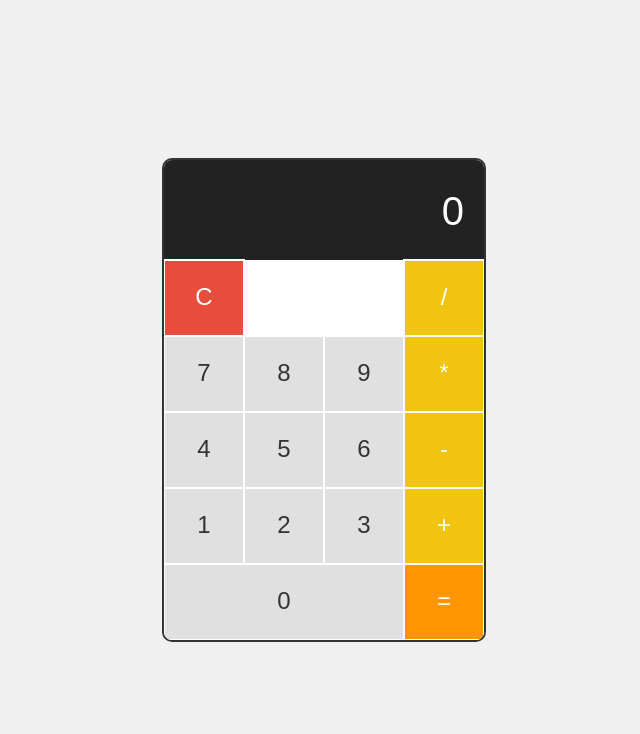
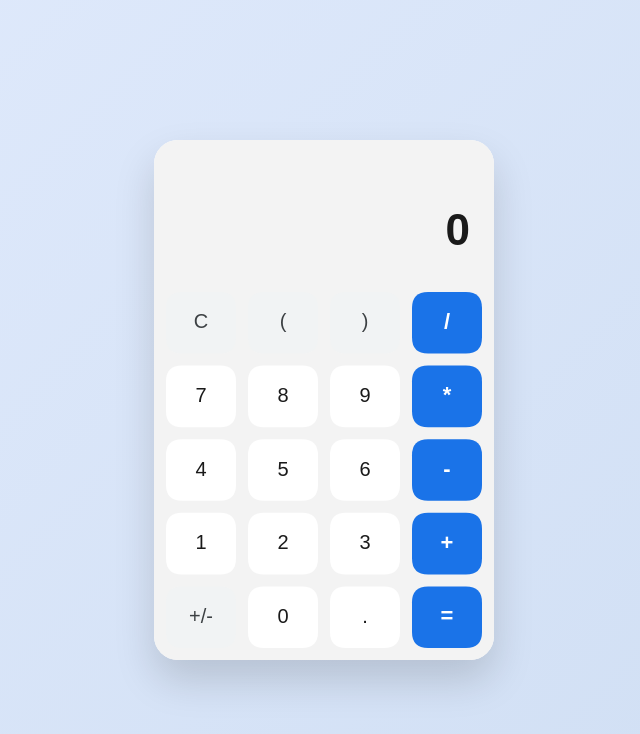
Before and after one commit to 1865604/canvas-calculator, a plain HTML site: page index.html in a window 1280 px wide. Shown: the whole page, without its empty margins (316-956 px from the left). Drawn offline with Linux system fonts and the light colour scheme.

Commit message:
Update index.html

```diff
--- a/index.html
+++ b/index.html
@@ -2,102 +2,192 @@
 <html lang="ja">
 <head>
     <meta charset="UTF-8">
-    <title>Canvas 電卓</title>
+    <meta name="viewport" content="width=device-width, initial-scale=1.0">
+    <title>Modern Fluent Calculator</title>
     <style>
-        body { display: flex; justify-content: center; align-items: center; height: 100vh; background: #f0f0f0; margin: 0; }
-        canvas { border: 2px solid #333; background: #fff; border-radius: 10px; cursor: pointer; }
+        body {
+            display: flex;
+            justify-content: center;
+            align-items: center;
+            height: 100vh;
+            background: linear-gradient(135deg, #e0eafc, #cfdef3);
+            margin: 0;
+            font-family: -apple-system, BlinkMacSystemFont, "Segoe UI", Roboto, Helvetica, Arial, sans-serif;
+        }
+        canvas {
+            box-shadow: 0 20px 40px rgba(0,0,0,0.15);
+            border-radius: 24px;
+            background: #ffffff;
+            cursor: pointer;
+            -webkit-tap-highlight-color: transparent;
+        }
     </style>
 </head>
 <body>
 
-<canvas id="calcCanvas" width="320" height="480"></canvas>
+<canvas id="calcCanvas" width="340" height="520"></canvas>
 
 <script>
 const canvas = document.getElementById('calcCanvas');
 const ctx = canvas.getContext('2d');
 
+// 高解像度ディスプレイ（Retinaなど）対応
+const dpr = window.devicePixelRatio || 1;
+canvas.width = 340 * dpr;
+canvas.height = 520 * dpr;
+canvas.style.width = '340px';
+canvas.style.height = '520px';
+ctx.scale(dpr, dpr);
+
 let displayValue = '0';
 let currentInput = '';
+let activeKey = null; // タッチ中のボタン
 
-// ボタンの配置定義
+// Windows/Google風のモダンな配列
 const buttons = [
-    ['C', ' ', ' ', '/'],
+    ['C', '(', ')', '/'],
     ['7', '8', '9', '*'],
     ['4', '5', '6', '-'],
     ['1', '2', '3', '+'],
-    ['0', ' ', ' ', '=']
+    ['+/-', '0', '.', '=']
 ];
 
 const cols = 4;
 const rows = 5;
-const btnWidth = canvas.width / cols;
-const btnHeight = (canvas.height - 100) / rows; // 画面上部100pxはディスプレイ用
+const padding = 12;
+const topOffset = 140; // ディスプレイ領域を広く
+const btnWidth = (340 - (padding * (cols + 1))) / cols;
+const btnHeight = (520 - topOffset - (padding * (rows + 1))) / rows;
 
-// 画面の描画関数
+// 角丸四角形を描画するヘルパー関数
+function drawRoundRect(x, y, w, h, r, fillColor, strokeColor = null) {
+    ctx.beginPath();
+    ctx.moveTo(x + r, y);
+    ctx.lineTo(x + w - r, y);
+    ctx.quadraticCurveTo(x + w, y, x + w, y + r);
+    ctx.lineTo(x + w, y + h - r);
+    ctx.quadraticCurveTo(x + w, y + h, x + w - r, y + h);
+    ctx.lineTo(x + r, y + h);
+    ctx.quadraticCurveTo(x, y + h, x, y + h - r);
+    ctx.lineTo(x, y + r);
+    ctx.quadraticCurveTo(x, y, x + r, y);
+    ctx.closePath();
+    ctx.fillStyle = fillColor;
+    ctx.fill();
+    if (strokeColor) {
+        ctx.strokeStyle = strokeColor;
+        ctx.lineWidth = 1;
+        ctx.stroke();
+    }
+}
+
+// 画面全体の描画
 function draw() {
-    ctx.clearRect(0, 0, canvas.width, canvas.height);
+    ctx.clearRect(0, 0, 340, 520);
 
-    // 1. ディスプレイの描画
-    ctx.fillStyle = '#222';
-    ctx.fillRect(0, 0, canvas.width, 100);
-    ctx.fillStyle = '#fff';
-    ctx.font = '40px sans-serif';
+    // 1. 背景の描画（Windowsのグラスモーフィズム風）
+    drawRoundRect(0, 0, 340, 520, 24, '#f3f3f3');
+
+    // 2. ディスプレイ領域
+    ctx.fillStyle = '#f3f3f3';
+    ctx.fillRect(0, 0, 340, topOffset);
+
+    // 計算式の履歴（小さく表示）
+    ctx.fillStyle = '#5f6368';
+    ctx.font = '16px sans-serif';
     ctx.textAlign = 'right';
-    ctx.fillText(displayValue, canvas.width - 20, 65);
+    ctx.fillText(currentInput || ' ', 340 - 24, 50);
 
-    // 2. ボタンの描画
+    // メイン数値（Google風の太文字とゆったりした配置）
+    ctx.fillStyle = '#1a1a1a';
+    ctx.font = 'bold 44px sans-serif';
+    ctx.textAlign = 'right';
+    // 文字が長すぎる場合はサイズを小さくする
+    if (displayValue.length > 10) ctx.font = 'bold 28px sans-serif';
+    ctx.fillText(displayValue, 340 - 24, 105);
+
+    // 3. ボタンの描画
     for (let r = 0; r < rows; r++) {
         for (let c = 0; c < cols; c++) {
             const btnText = buttons[r][c];
-            if (btnText === ' ') continue; // 空白はスキップ
+            const x = padding + c * (btnWidth + padding);
+            const y = topOffset + padding + r * (btnHeight + padding);
 
-            let x = c * btnWidth;
-            let y = 100 + r * btnHeight;
-            let w = btnWidth;
-            let h = btnHeight;
+            const isHovered = (activeKey && activeKey.r === r && activeKey.c === c);
 
-            // 「0」ボタンは横に3マス分つなげる
-            if (btnText === '0') w = btnWidth * 3;
+            // 色の定義（Google / Windows11を意識した配色）
+            let bg = '#ffffff'; // 基本は白
+            let textColor = '#1a1a1a';
 
-            // ボタンの背景色
-            ctx.fillStyle = (btnText === '=') ? '#ff9500' :
-                            (['/', '*', '-', '+'].includes(btnText)) ? '#f1c40f' :
-                            (btnText === 'C') ? '#e74c3c' : '#e0e0e0';
+            if (['/', '*', '-', '+', '='].includes(btnText)) {
+                // 記号・イコールはアクセントカラー（Googleブルー）
+                bg = isHovered ? '#1557b0' : '#1a73e8';
+                textColor = '#ffffff';
+            } else if (['C', '(', ')', '+/-'].includes(btnText)) {
+                // 機能ボタンは薄いグレー
+                bg = isHovered ? '#dcdcdc' : '#f1f3f4';
+                textColor = '#3c4043';
+            } else {
+                // 数字ボタンのホバー
+                if (isHovered) bg = '#f8f9fa';
+            }
 
-            ctx.strokeStyle = '#fff';
-            ctx.lineWidth = 2;
-            ctx.fillRect(x, y, w, h);
-            ctx.strokeRect(x, y, w, h);
+            // ボタン本体の描画（滑らかな角丸）
+            drawRoundRect(x, y, btnWidth, btnHeight, 16, bg);
 
             // ボタンの文字
-            ctx.fillStyle = (['=', '/', '*', '-', '+', 'C'].includes(btnText)) ? '#fff' : '#333';
-            ctx.font = '24px sans-serif';
+            ctx.fillStyle = textColor;
+            ctx.font = ['/', '*', '-', '+', '='].includes(btnText) ? 'bold 22px sans-serif' : '20px sans-serif';
             ctx.textAlign = 'center';
             ctx.textBaseline = 'middle';
-            ctx.fillText(btnText, x + w / 2, y + h / 2);
+            ctx.fillText(btnText, x + btnWidth / 2, y + btnHeight / 2);
         }
     }
 }
 
-// クリック（タップ）イベントの処理
-canvas.addEventListener('click', (e) => {
+// 座標からどのボタンが押されたか判定する関数
+function getButtonFromCoords(clientX, clientY) {
     const rect = canvas.getBoundingClientRect();
-    const x = e.clientX - rect.left;
-    const y = e.clientY - rect.top;
+    const x = (clientX - rect.left) * (340 / rect.width);
+    const y = (clientY - rect.top) * (520 / rect.height);
 
-    if (y < 100) return; // ディスプレイ部分は無視
+    if (y < topOffset) return null;
 
-    const c = Math.floor(x / btnWidth);
-    const r = Math.floor((y - 100) / btnHeight);
-    let clickedText = buttons[r][c];
+    for (let r = 0; r < rows; r++) {
+        for (let c = 0; c < cols; c++) {
+            const bx = padding + c * (btnWidth + padding);
+            const by = topOffset + padding + r * (btnHeight + padding);
+            if (x >= bx && x <= bx + btnWidth && y >= by && y <= by + btnHeight) {
+                return { r, c, text: buttons[r][c] };
+            }
+        }
+    }
+    return null;
+}
 
-    // 「0」の拡大対応
-    if (r === 4 && c < 3) clickedText = '0';
+// 押し心地を出すためのイベント（マウス＆スマホ両対応）
+function handleStart(e) {
+    const clientX = e.touches ? e.touches[0].clientX : e.clientX;
+    const clientY = e.touches ? e.touches[0].clientY : e.clientY;
+    const btn = getButtonFromCoords(clientX, clientY);
+    if (btn) {
+        activeKey = btn;
+        draw();
+    }
+}
 
-    if (clickedText && clickedText !== ' ') {
-        handleInput(clickedText);
+function handleEnd(e) {
+    if (activeKey) {
+        handleInput(activeKey.text);
+        activeKey = null;
+        draw();
     }
-});
+}
+
+canvas.addEventListener('mousedown', handleStart);
+canvas.addEventListener('mouseup', handleEnd);
+canvas.addEventListener('touchstart', (e) => { e.preventDefault(); handleStart(e); });
+canvas.addEventListener('touchend', (e) => { e.preventDefault(); handleEnd(e); });
 
 // 計算ロジック
 function handleInput(key) {
@@ -106,15 +196,21 @@ function handleInput(key) {
         displayValue = '0';
     } else if (key === '=') {
         try {
-            // evalで簡易計算（※学習用の簡易実装です）
             if (currentInput) {
-                let result = eval(currentInput);
+                // 安全な計算のために基本的な記号のみ許可して評価
+                let sanitized = currentInput.replace(/×/g, '*').replace(/÷/g, '/');
+                let result = eval(sanitized);
                 displayValue = Number(result).toString();
                 currentInput = displayValue;
             }
         } catch (error) {
             displayValue = 'Error';
             currentInput = '';
+        }
+    } else if (key === '+/-') {
+        if (displayValue !== '0') {
+            displayValue = displayValue.startsWith('-') ? displayValue.slice(1) : '-' + displayValue;
+            currentInput = displayValue;
         }
     } else {
         if (displayValue === '0' && !['/', '*', '-', '+'].includes(key)) {
@@ -124,7 +220,6 @@ function handleInput(key) {
         }
         displayValue = currentInput;
     }
-    draw();
 }
 
 // 初回描画
```
